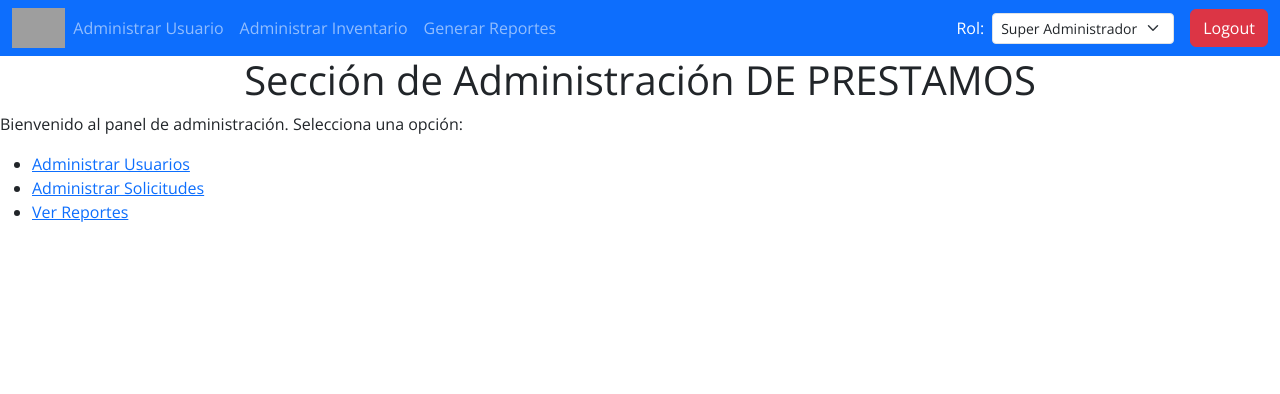
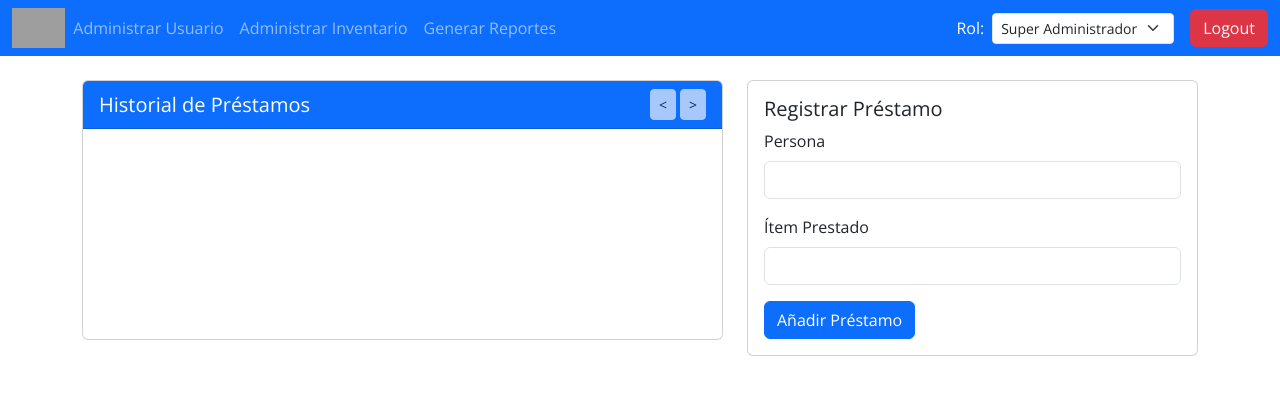
Before and after one commit to Michi-Brandon/WWW, a React app in the folder frontend/: page /admin/administrar-prestamo in a window 1280 px wide. Shown: the top 394 px of the page. Built offline with nearby package versions, Linux system fonts and the light colour scheme; sample sign-in values are in the browser's storage; grey boxes are pictures that could not be loaded.

Commit message:
IdeaPrestamoSection

```diff
--- a/frontend/src/pages/admin_prestamo_page.jsx
+++ b/frontend/src/pages/admin_prestamo_page.jsx
@@ -1,17 +1,154 @@
-import React from 'react';
+import React, { useState } from 'react';
 
-const PrestamoSection = () => {
+const LoanList = ({ loans, onToggleStatus, page, setPage, itemsPerPage }) => {
+  const startIndex = (page - 1) * itemsPerPage;
+  const paginatedLoans = loans.slice(startIndex, startIndex + itemsPerPage);
+
   return (
-    <div>
-      <h1>Sección de Administración DE PRESTAMOS</h1>
-      <p>Bienvenido al panel de administración. Selecciona una opción:</p>
-      <ul>
-        <li><a href="/admin/usuarios">Administrar Usuarios</a></li>
-        <li><a href="/admin/solicitudes">Administrar Solicitudes</a></li>
-        <li><a href="/admin/reportes">Ver Reportes</a></li>
+    <div className="loan-list card h-100">
+      <div className="card-header bg-primary text-white d-flex justify-content-between">
+        <h5 className="mb-0">Historial de Préstamos</h5>
+        <div>
+          <button
+            className="btn btn-sm btn-light me-1"
+            onClick={() => setPage((prev) => Math.max(prev - 1, 1))}
+            disabled={page === 1}
+          >
+            &lt;
+          </button>
+          <button
+            className="btn btn-sm btn-light"
+            onClick={() => setPage((prev) => (startIndex + itemsPerPage < loans.length ? prev + 1 : prev))}
+            disabled={startIndex + itemsPerPage >= loans.length}
+          >
+            &gt;
+          </button>
+        </div>
+      </div>
+      <ul className="list-group list-group-flush overflow-auto">
+        {paginatedLoans.map((loan) => (
+          <li
+            key={loan.id}
+            className={`list-group-item d-flex justify-content-between align-items-center ${
+              loan.status === 'Devuelto' ? 'list-group-item-success' : ''
+            }`}
+          >
+            <span>
+              <strong>{loan.item}</strong> - {loan.borrower}
+            </span>
+            <button
+              className={`btn btn-sm ${
+                loan.status === 'Devuelto' ? 'btn-secondary' : 'btn-success'
+              }`}
+              onClick={() => onToggleStatus(loan.id)}
+              disabled={loan.status === 'Devuelto'}
+            >
+              {loan.status === 'Devuelto' ? 'Devuelto' : 'Marcar Devuelto'}
+            </button>
+          </li>
+        ))}
       </ul>
     </div>
   );
 };
 
+const LoanForm = ({ onAddLoan }) => {
+  const [borrower, setBorrower] = useState('');
+  const [item, setItem] = useState('');
+
+  const handleSubmit = (e) => {
+    e.preventDefault();
+    if (borrower && item) {
+      onAddLoan({ borrower, item });
+      setBorrower('');
+      setItem('');
+    }
+  };
+
+  return (
+    <div className="loan-form card h-100">
+      <div className="card-body">
+        <h5 className="card-title">Registrar Préstamo</h5>
+        <form onSubmit={handleSubmit}>
+          <div className="mb-3">
+            <label htmlFor="borrower" className="form-label">
+              Persona
+            </label>
+            <input
+              type="text"
+              className="form-control"
+              id="borrower"
+              value={borrower}
+              onChange={(e) => setBorrower(e.target.value)}
+              required
+            />
+          </div>
+          <div className="mb-3">
+            <label htmlFor="item" className="form-label">
+              Ítem Prestado
+            </label>
+            <input
+              type="text"
+              className="form-control"
+              id="item"
+              value={item}
+              onChange={(e) => setItem(e.target.value)}
+              required
+            />
+          </div>
+          <button type="submit" className="btn btn-primary">
+            Añadir Préstamo
+          </button>
+        </form>
+      </div>
+    </div>
+  );
+};
+
+const PrestamoSection = () => {
+  const [loans, setLoans] = useState([]);
+  const [page, setPage] = useState(1);
+  const itemsPerPage = 5;
+
+  const handleAddLoan = ({ borrower, item }) => {
+    const newLoan = {
+      id: loans.length + 1,
+      borrower,
+      item,
+      status: 'Pendiente',
+    };
+    setLoans((prevLoans) => [...prevLoans, newLoan]);
+  };
+
+  const handleToggleStatus = (id) => {
+    setLoans((prevLoans) =>
+      prevLoans.map((loan) =>
+        loan.id === id ? { ...loan, status: 'Devuelto' } : loan
+      )
+    );
+  };
+
+  return (
+    <div className="container mt-4">
+      <div className="row">
+        {/* Columna izquierda: Lista de préstamos */}
+        <div className="col-lg-7 col-md-6 mb-3">
+          <LoanList
+            loans={loans}
+            onToggleStatus={handleToggleStatus}
+            page={page}
+            setPage={setPage}
+            itemsPerPage={itemsPerPage}
+          />
+        </div>
+
+        {/* Columna derecha: Formulario de préstamos */}
+        <div className="col-lg-5 col-md-6">
+          <LoanForm onAddLoan={handleAddLoan} />
+        </div>
+      </div>
+    </div>
+  );
+};
+
 export default PrestamoSection;
```
